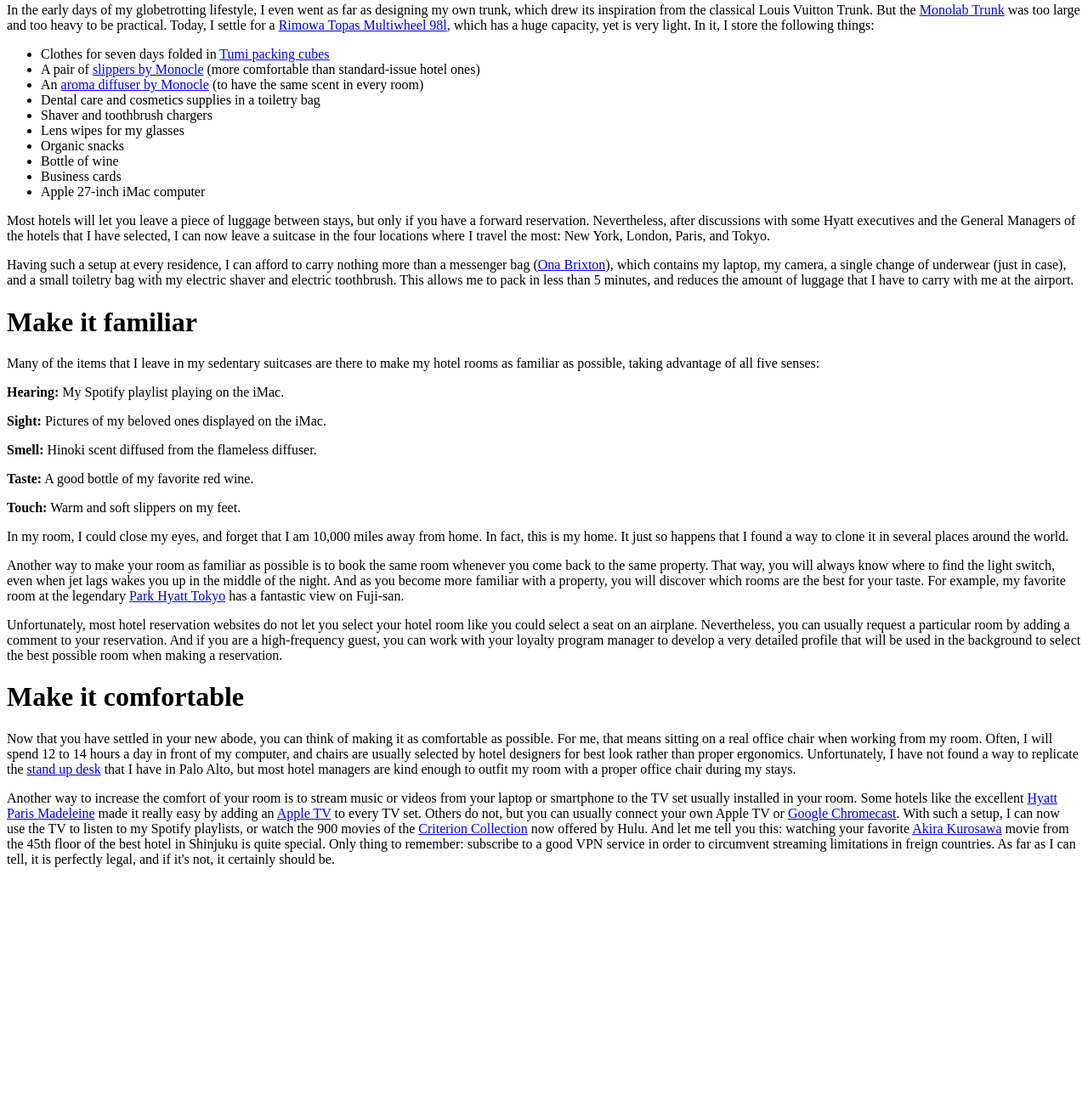
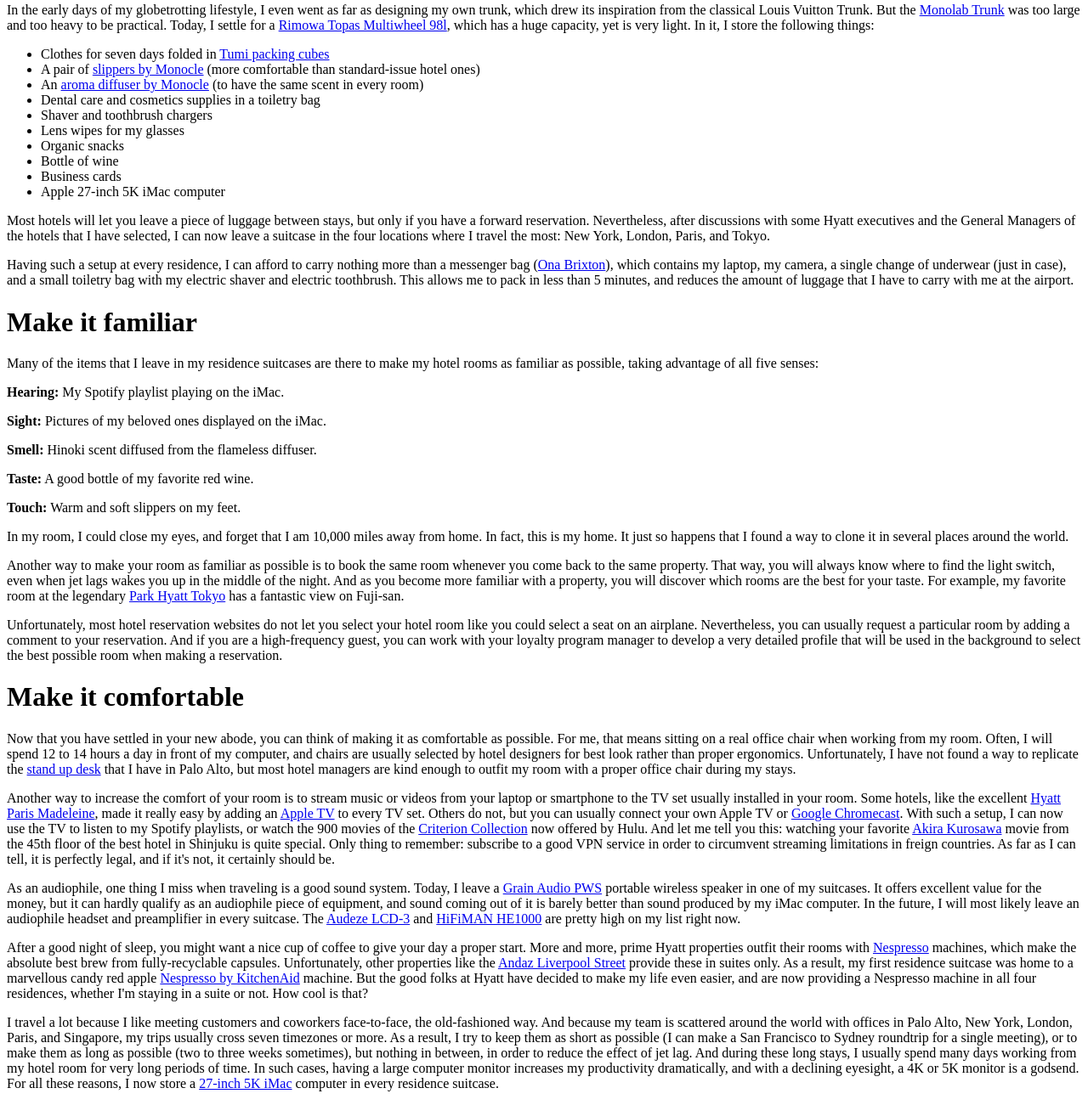
Before and after one commit to residency/residency.github.io, a plain HTML site: page index.html in a window 1280 px wide. Shown: the part 903-2204 px from the top of the page at 85% size. Before the commit the page ends 1940 px from the top, so only its background shows below. Drawn offline with Linux system fonts and the light colour scheme.

Commit message:
Added content

```diff
--- a/index.html
+++ b/index.html
@@ -36,13 +36,13 @@
   <li>Organic snacks</li>
   <li>Bottle of wine</li>
   <li>Business cards</li>
-  <li>Apple 27-inch iMac computer</li>
+  <li>Apple 27-inch 5K iMac computer</li>
 </ul>
 <p>Most hotels will let you leave a piece of luggage between stays, but only if you have a forward reservation. Nevertheless, after discussions with some Hyatt executives and the General Managers of the hotels that I have selected, I can now leave a suitcase in the four locations where I travel the most: New York, London, Paris, and Tokyo.</p>
 <p>Having such a setup at every residence, I can afford to carry nothing more than a messenger bag (<a href="http://www.onabags.com/store/messenger-bags/the-brixton.html?color=antique-cognac">Ona Brixton</a>), which contains my laptop, my camera, a single change of underwear (just in case), and a small toiletry bag with my electric shaver and electric toothbrush. This allows me to pack in less than 5 minutes, and reduces the amount of luggage that I have to carry with me at the airport.</p>
 
 <h1><a name="familiar"></a>Make it familiar</h1>
-<p>Many of the items that I leave in my sedentary suitcases are there to make my hotel rooms as familiar as possible, taking advantage of all five senses:</p>
+<p>Many of the items that I leave in my residence suitcases are there to make my hotel rooms as familiar as possible, taking advantage of all five senses:</p>
 <p><strong>Hearing:</strong> My Spotify playlist playing on the iMac.</p>
 <p><strong>Sight:</strong> Pictures of my beloved ones displayed on the iMac.</p>
 <p><strong>Smell:</strong> Hinoki scent diffused from the flameless diffuser.</p>
@@ -54,4 +54,7 @@
 
 <h1><a name="comfortable"></a>Make it comfortable</h1>
 <p>Now that you have settled in your new abode, you can think of making it as comfortable as possible. For me, that means sitting on a real office chair when working from my room. Often, I will spend 12 to 14 hours a day in front of my computer, and chairs are usually selected by hotel designers for best look rather than proper ergonomics. Unfortunately, I have not found a way to replicate the <a href="https://ishizeno.files.wordpress.com/2015/03/l1000661.jpg">stand up desk</a> that I have in Palo Alto, but most hotel managers are kind enough to outfit my room with a proper office chair during my stays.</p>
-<p>Another way to increase the comfort of your room is to stream music or videos from your laptop or smartphone to the TV set usually installed in your room. Some hotels like the excellent <a href="http://paris.madeleine.hyatt.com/">Hyatt Paris Madeleine</a> made it really easy by adding an <a href="http://www.apple.com/tv/">Apple TV</a> to every TV set. Others do not, but you can usually connect your own Apple TV or <a href="https://www.google.com/chromecast">Google Chromecast</a>. With such a setup, I can now use the TV to listen to my Spotify playlists, or watch the 900 movies of the <a href="http://www.hulu.com/movies/criterion">Criterion Collection</a> now offered by Hulu. And let me tell you this: watching your favorite <a href="https://en.wikipedia.org/wiki/Akira_Kurosawa">Akira Kurosawa</a> movie from the 45th floor of the best hotel in Shinjuku is quite special. Only thing to remember: subscribe to a good VPN service in order to circumvent streaming limitations in freign countries. As far as I can tell, it is perfectly legal, and if it's not, it certainly should be.</p>
+<p>Another way to increase the comfort of your room is to stream music or videos from your laptop or smartphone to the TV set usually installed in your room. Some hotels, like the excellent <a href="http://paris.madeleine.hyatt.com/">Hyatt Paris Madeleine</a>, made it really easy by adding an <a href="http://www.apple.com/tv/">Apple TV</a> to every TV set. Others do not, but you can usually connect your own Apple TV or <a href="https://www.google.com/chromecast">Google Chromecast</a>. With such a setup, I can now use the TV to listen to my Spotify playlists, or watch the 900 movies of the <a href="http://www.hulu.com/movies/criterion">Criterion Collection</a> now offered by Hulu. And let me tell you this: watching your favorite <a href="https://en.wikipedia.org/wiki/Akira_Kurosawa">Akira Kurosawa</a> movie from the 45th floor of the best hotel in Shinjuku is quite special. Only thing to remember: subscribe to a good VPN service in order to circumvent streaming limitations in freign countries. As far as I can tell, it is perfectly legal, and if it's not, it certainly should be.</p>
+<p>As an audiophile, one thing I miss when traveling is a good sound system. Today, I leave a <a href="http://grainaudio.com/products/pws">Grain Audio PWS</a> portable wireless speaker in one of my suitcases. It offers excellent value for the money, but it can hardly qualify as an audiophile piece of equipment, and sound coming out of it is barely better than sound produced by my iMac computer. In the future, I will most likely leave an audiophile headset and preamplifier in every suitcase. The <a href="https://www.audeze.com/products/lcd-collection/lcd-3">Audeze LCD-3</a> and <a href="http://hifiman.com/he1000/index.asp">HiFiMAN HE1000</a> are pretty high on my list right now.</p>
+<p>After a good night of sleep, you might want a nice cup of coffee to give your day a proper start. More and more, prime Hyatt properties outfit their rooms with <a href="https://www.nespresso.com/">Nespresso</a> machines, which make the absolute best brew from fully-recyclable capsules. Unfortunately, other properties like the <a href="http://london.liverpoolstreet.andaz.hyatt.com/">Andaz Liverpool Street</a> provide these in suites only. As a result, my first residence suitcase was home to a marvellous candy red apple <a href="https://www.nespresso.com/us/en/kitchenaid-machines-range">Nespresso by KitchenAid</a> machine. But the good folks at Hyatt have decided to make my life even easier, and are now providing a Nespresso machine in all four residences, whether I'm staying in a suite or not. How cool is that?</p>
+<p>I travel a lot because I like meeting customers and coworkers face-to-face, the old-fashioned way. And because my team is scattered around the world with offices in Palo Alto, New York, London, Paris, and Singapore, my trips usually cross seven timezones or more. As a result, I try to keep them as short as possible (I can make a San Francisco to Sydney roundtrip for a single meeting), or to make them as long as possible (two to three weeks sometimes), but nothing in between, in order to reduce the effect of jet lag. And during these long stays, I usually spend many days working from my hotel room for very long periods of time. In such cases, having a large computer monitor increases my productivity dramatically, and with a declining eyesight, a 4K or 5K monitor is a godsend. For all these reasons, I now store a <a href="https://www.apple.com/imac/">27-inch 5K iMac</a> computer in every residence suitcase.</p>
```
